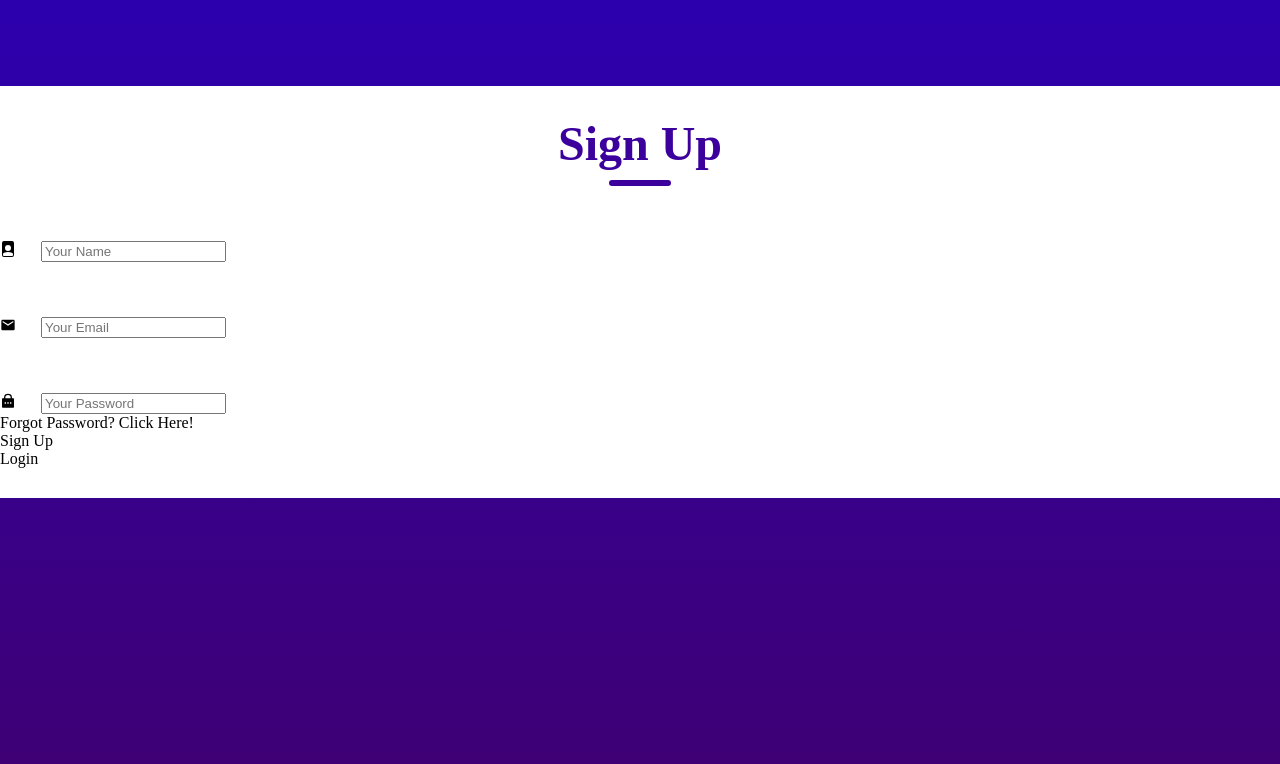
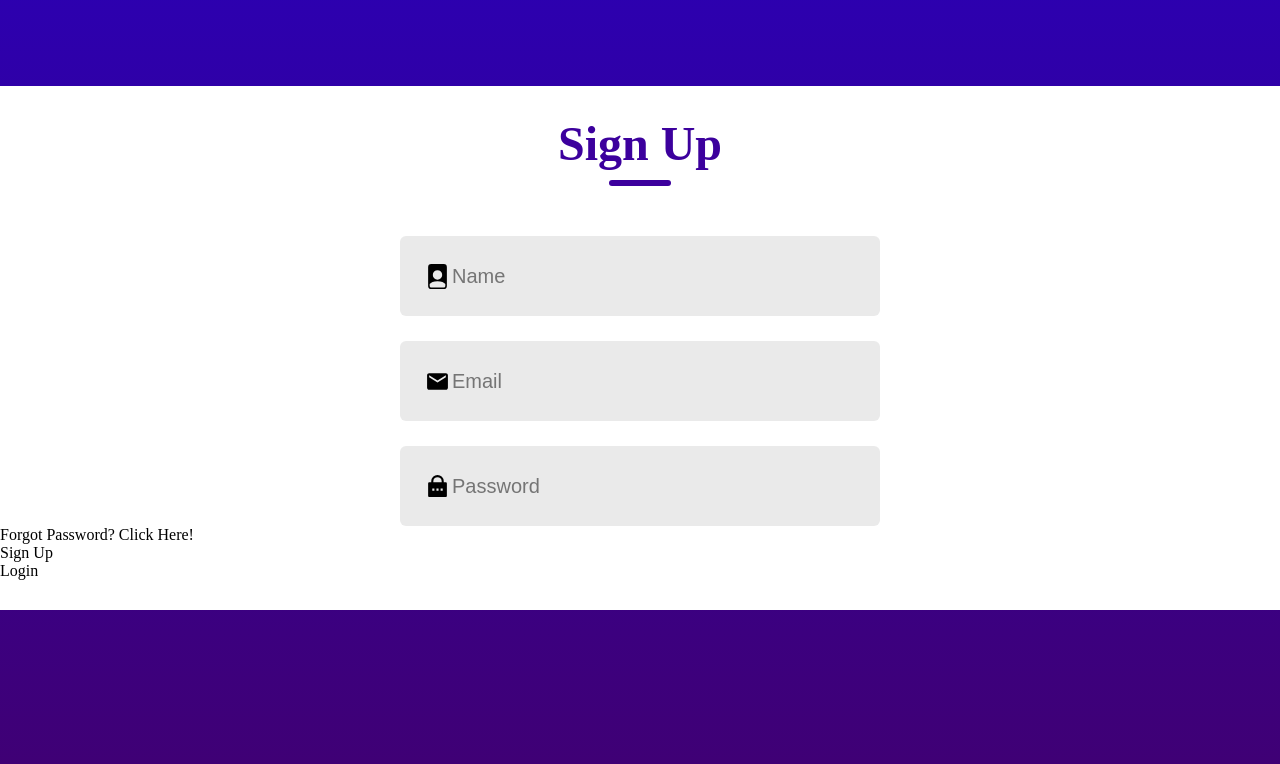
Before and after one commit to kylead10/login-signUp, a React (Vite) app in the folder login-signUp/: page / in a window 1280 px wide. Shown: the part 114-878 px from the top of the page. Built offline with nearby package versions, Linux system fonts and the light colour scheme.

Commit message:
styling continuation

```diff
--- a/login-signUp/src/Components/Login.css
+++ b/login-signUp/src/Components/Login.css
@@ -30,8 +30,33 @@
 }
 
 .inputs {
-  margin-top: 55px;
+  margin-top: 50px;
   display: flex;
-  /* flex-direction: column; */
+  flex-direction: column;
   gap: 25px;
 }
+
+.input {
+  display: flex;
+  align-items: center;
+  margin: auto;
+  width: 480px;
+  height: 80px;
+  background: #eaeaea;
+  border-radius: 6px;
+}
+
+.input .icon {
+  margin-left: 25px;
+  font-size: 25px;
+}
+
+.input input {
+  height: 50px;
+  width: 400px;
+  background: transparent;
+  border: none;
+  outline: none;
+  color: #797979;
+  font-size: 20px;
+}
--- a/login-signUp/src/Components/Login.jsx
+++ b/login-signUp/src/Components/Login.jsx
@@ -12,16 +12,18 @@ const Login = () => {
         <div className='underline'></div>
       </div>
       <div className='inputs'>
-        <BsFillFilePersonFill className='icon' />
-        <input type='text' placeholder='Your Name' />
-      </div>
-      <div className='inputs'>
-        <MdEmail className='icon' />
-        <input type='email' placeholder='Your Email' />
-      </div>
-      <div className='inputs'>
-        <RiLockPasswordFill className='icon' />
-        <input type='password' placeholder='Your Password' />
+        <div className='input'>
+          <BsFillFilePersonFill className='icon' />
+          <input type='text' placeholder='Name' />
+        </div>
+        <div className='input'>
+          <MdEmail className='icon' />
+          <input type='email' placeholder='Email' />
+        </div>
+        <div className='input'>
+          <RiLockPasswordFill className='icon' />
+          <input type='password' placeholder='Password' />
+        </div>
       </div>
       <div className='forgot-password'>
         Forgot Password? <span>Click Here!</span>
```
